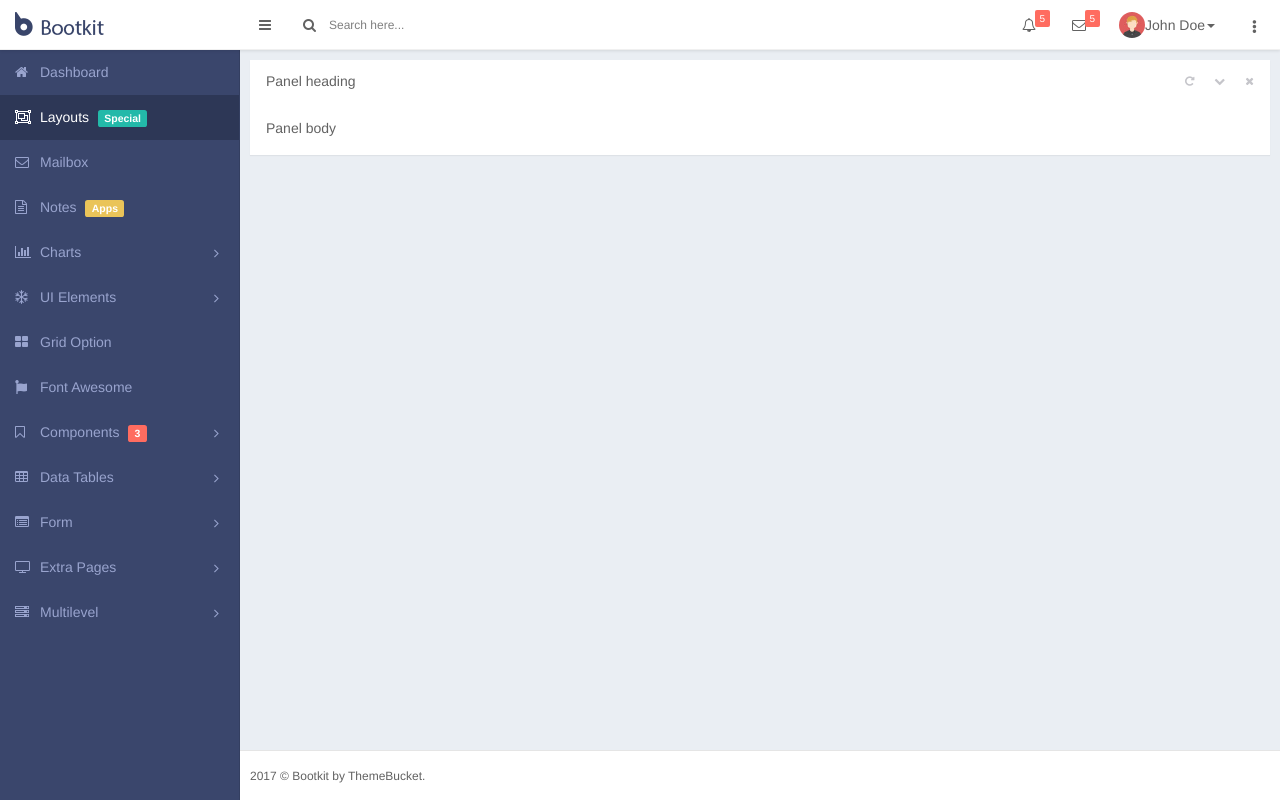
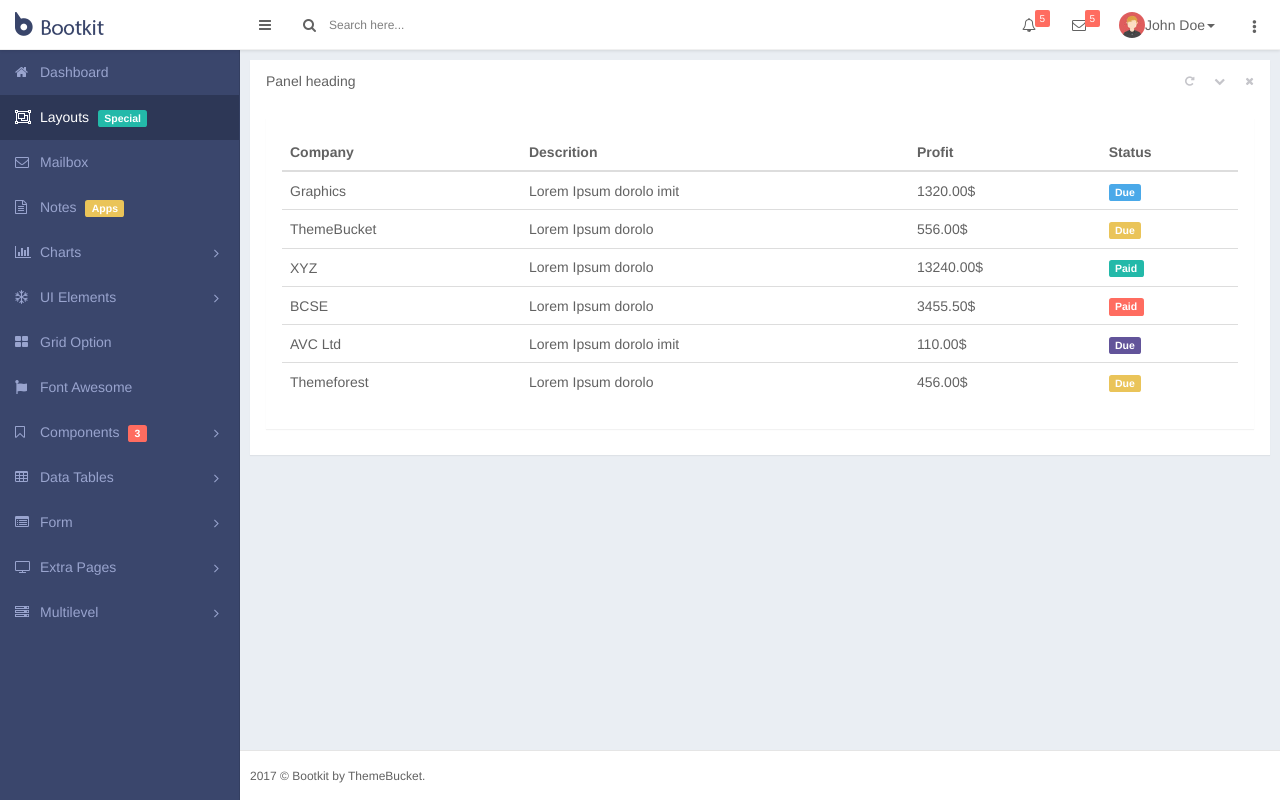
Before and after one commit to GaryBail/documents-app, a Vue app: page /contracts in a window 1280 px wide. Built offline with nearby package versions, Linux system fonts and the light colour scheme.

Commit message:
Added contracts component

```diff
--- a/src/App.vue
+++ b/src/App.vue
@@ -159,7 +159,7 @@
                                         </span>
                 </header>
                 <div class="panel-body">
-                  Panel body
+                  <router-view></router-view>
                 </div>
               </div>
             </div>
--- a/src/router.js
+++ b/src/router.js
@@ -14,12 +14,9 @@ export default new Router({
       component: Home
     },
     {
-      path: '/about',
-      name: 'about',
-      // route level code-splitting
-      // this generates a separate chunk (about.[hash].js) for this route
-      // which is lazy-loaded when the route is visited.
-      component: () => import(/* webpackChunkName: "about" */ './views/About.vue')
+      path: '/contracts',
+      name: 'contracts',
+      component: () => import('./views/Contracts.vue')
     }
   ]
 })
--- /dev/null
+++ b/src/views/Contracts.vue
@@ -0,0 +1,85 @@
+<template>
+    <div class="row">
+        <div class="col-sm-12">
+            <section class="panel">
+                <div class="panel-body">
+                    <table class="table  table-hover general-table">
+                        <thead>
+                        <tr>
+                            <th> Company</th>
+                            <th class="hidden-phone">Descrition</th>
+                            <th>Profit</th>
+                            <th>Status</th>
+                        </tr>
+                        </thead>
+                        <tbody>
+                        <tr>
+                            <td><a href="#">Graphics</a></td>
+                            <td class="hidden-phone">Lorem Ipsum dorolo imit</td>
+                            <td>1320.00$ </td>
+                            <td><span class="label label-info label-mini">Due</span></td>
+                        </tr>
+                        <tr>
+                            <td>
+                                <a href="#">
+                                    ThemeBucket
+                                </a>
+                            </td>
+                            <td class="hidden-phone">Lorem Ipsum dorolo</td>
+                            <td>556.00$ </td>
+                            <td><span class="label label-warning label-mini">Due</span></td>
+                        </tr>
+                        <tr>
+                            <td>
+                                <a href="#">
+                                    XYZ
+                                </a>
+                            </td>
+                            <td class="hidden-phone">Lorem Ipsum dorolo</td>
+                            <td>13240.00$ </td>
+                            <td><span class="label label-success label-mini">Paid</span></td>
+                        </tr>
+                        <tr>
+                            <td>
+                                <a href="#">
+                                    BCSE
+                                </a>
+                            </td>
+                            <td class="hidden-phone">Lorem Ipsum dorolo</td>
+                            <td>3455.50$ </td>
+                            <td><span class="label label-danger label-mini">Paid</span></td>
+                        </tr>
+                        <tr>
+                            <td><a href="#">AVC Ltd</a></td>
+                            <td class="hidden-phone">Lorem Ipsum dorolo imit</td>
+                            <td>110.00$ </td>
+                            <td><span class="label label-primary label-mini">Due</span></td>
+                        </tr>
+                        <tr>
+                            <td>
+                                <a href="#">
+                                    Themeforest
+                                </a>
+                            </td>
+                            <td class="hidden-phone">Lorem Ipsum dorolo</td>
+                            <td>456.00$ </td>
+                            <td><span class="label label-warning label-mini">Due</span></td>
+                        </tr>
+
+                        </tbody>
+                    </table>
+                </div>
+            </section>
+        </div>
+    </div>
+</template>
+
+<script>
+    export default {
+        name: "Contracts"
+    }
+</script>
+
+<style scoped>
+
+</style>
```
